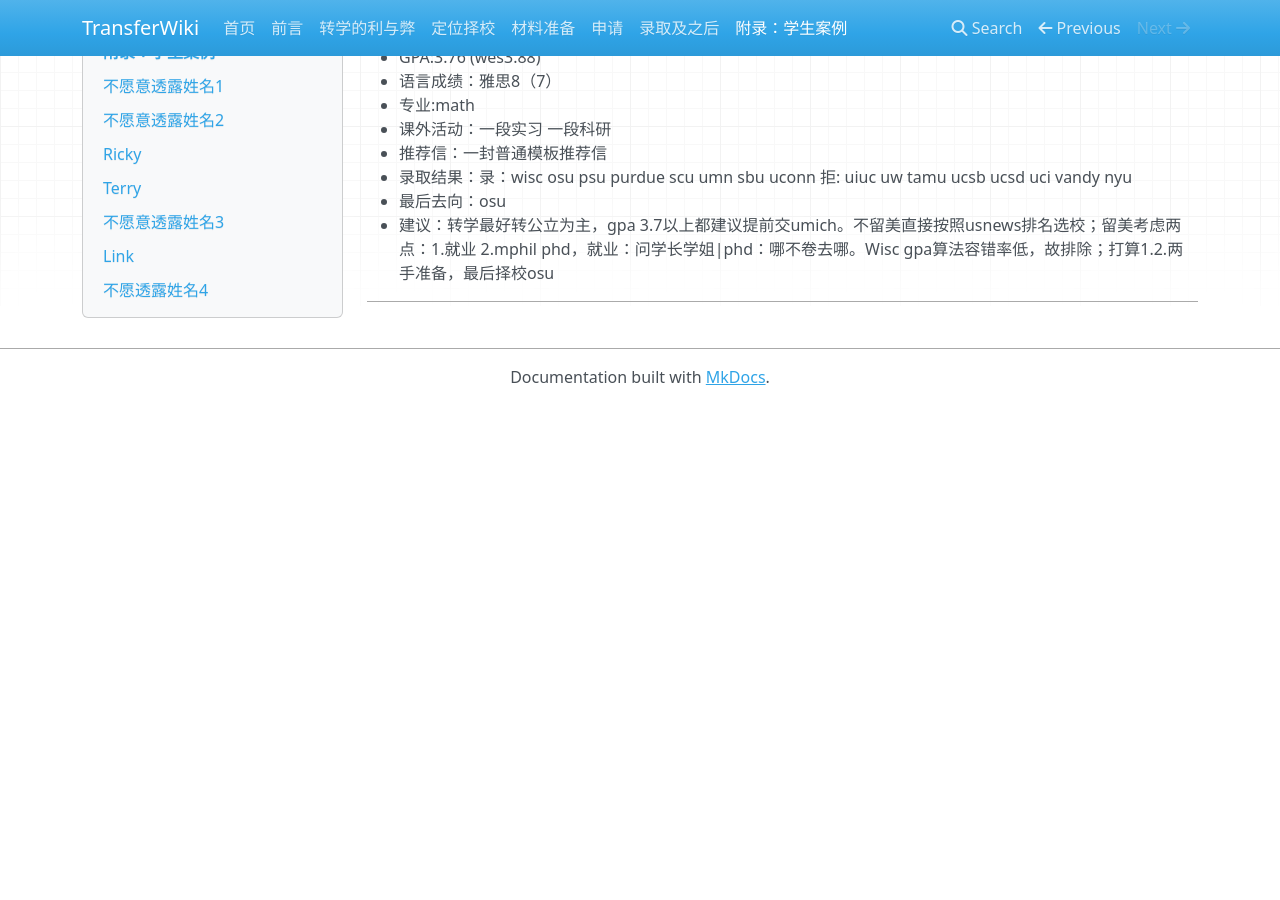
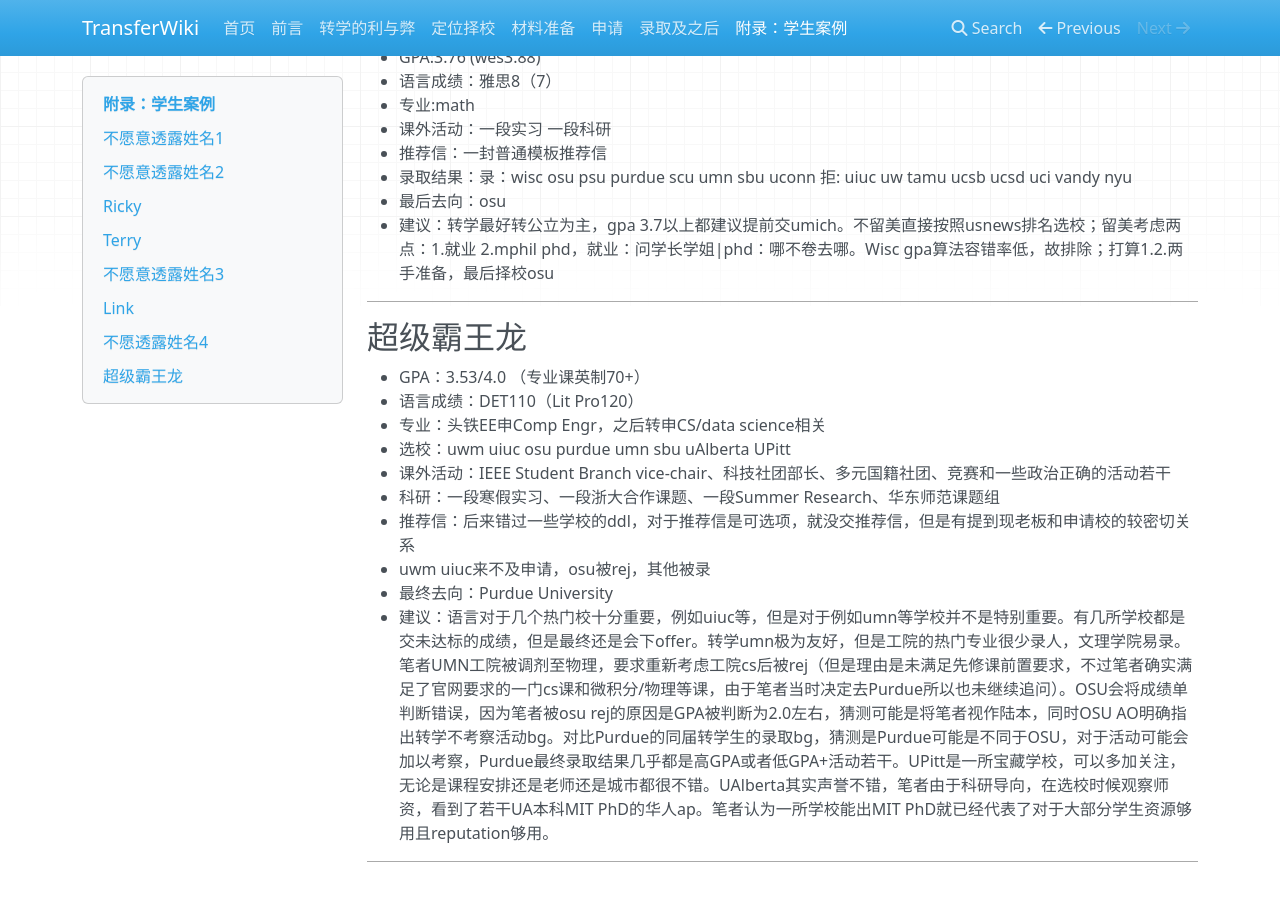
Before and after one commit to SihanXU/TransferWiki, an MkDocs documentation site: the page built from docs/bgs.md, in a window 1280 px wide and 900 px high, scrolled down 2173 px. Built offline with MkDocs 1.6.1, drawn with Linux system fonts in a browser that asks for light colours; nearby versions of some CDN libraries; before the commit the page ends 2578 px from its top, so only the background shows below that.

Commit message:
Update bgs.md

```diff
--- a/docs/bgs.md
+++ b/docs/bgs.md
@@ -106,3 +106,17 @@
 - 最后去向：osu
 - 建议：转学最好转公立为主，gpa 3.7以上都建议提前交umich。不留美直接按照usnews排名选校；留美考虑两点：1.就业 2.mphil phd，就业：问学长学姐|phd：哪不卷去哪。Wisc gpa算法容错率低，故排除；打算1.2.两手准备，最后择校osu
 ***
+
+## 超级霸王龙
+- GPA：3.53/4.0 （专业课英制70+）
+- 语言成绩：DET110（Lit Pro120）
+- 专业：头铁EE申Comp Engr，之后转申CS/data science相关
+- 选校：uwm uiuc osu purdue umn sbu uAlberta UPitt
+- 课外活动：IEEE Student Branch vice-chair、科技社团部长、多元国籍社团、竞赛和一些政治正确的活动若干
+- 科研：一段寒假实习、一段浙大合作课题、一段Summer Research、华东师范课题组
+- 推荐信：后来错过一些学校的ddl，对于推荐信是可选项，就没交推荐信，但是有提到现老板和申请校的较密切关系
+- uwm uiuc来不及申请，osu被rej，其他被录
+- 最终去向：Purdue University
+- 建议：语言对于几个热门校十分重要，例如uiuc等，但是对于例如umn等学校并不是特别重要。有几所学校都是交未达标的成绩，但是最终还是会下offer。转学umn极为友好，但是工院的热门专业很少录人，文理学院易录。笔者UMN工院被调剂至物理，要求重新考虑工院cs后被rej（但是理由是未满足先修课前置要求，不过笔者确实满足了官网要求的一门cs课和微积分/物理等课，由于笔者当时决定去Purdue所以也未继续追问）。OSU会将成绩单判断错误，因为笔者被osu rej的原因是GPA被判断为2.0左右，猜测可能是将笔者视作陆本，同时OSU AO明确指出转学不考察活动bg。对比Purdue的同届转学生的录取bg，猜测是Purdue可能是不同于OSU，对于活动可能会加以考察，Purdue最终录取结果几乎都是高GPA或者低GPA+活动若干。UPitt是一所宝藏学校，可以多加关注，无论是课程安排还是老师还是城市都很不错。UAlberta其实声誉不错，笔者由于科研导向，在选校时候观察师资，看到了若干UA本科MIT PhD的华人ap。笔者认为一所学校能出MIT PhD就已经代表了对于大部分学生资源够用且reputation够用。
+
+***
```
